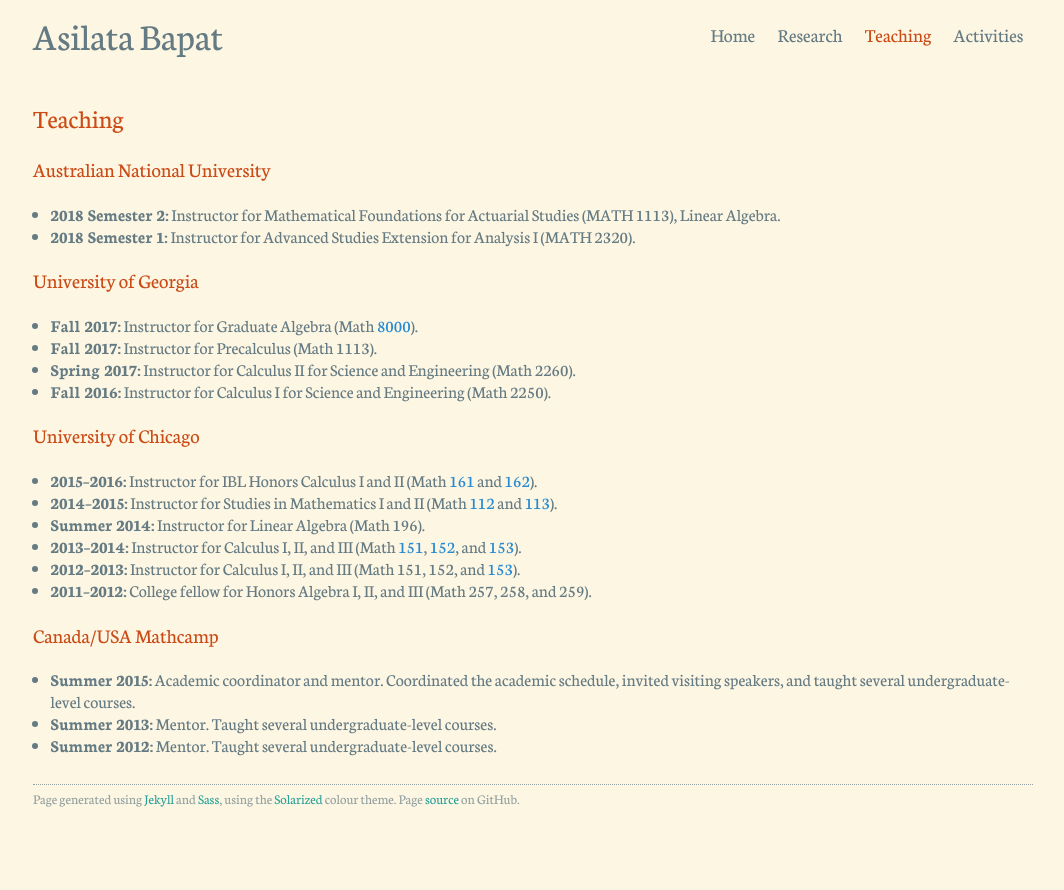
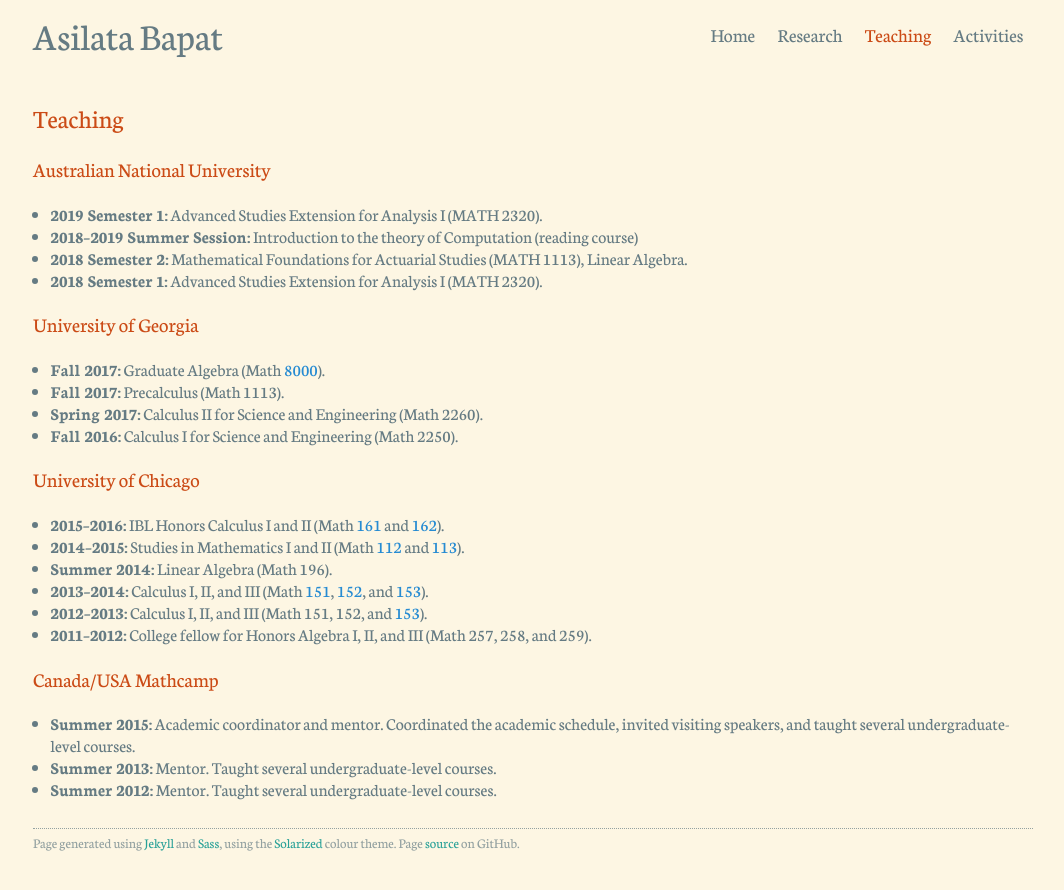
Before and after one commit to dongmouren0/dongmouren.github.io, a Jekyll site: the page built from teaching/index.md, in a window 1280 px wide. Shown: the top 890 px of the page, without its empty margins (107-1171 px from the left). Built offline with Jekyll 4.4.1, drawn with Linux system fonts in a browser that asks for light colours.

Commit message:
Updated teaching.

```diff
--- a/_data/teaching.yml
+++ b/_data/teaching.yml
@@ -1,54 +1,64 @@
-- description: Instructor for Mathematical Foundations for Actuarial Studies (MATH 1113), Linear Algebra.
+- description: Mathematical Foundations for Actuarial Studies (MATH 1113), Linear Algebra.
   location: &anu Australian National University
   date: "2018-07-23"
   display-date: "2018 Semester 2"
 
-- description: Instructor for Advanced Studies Extension for Analysis I (MATH 2320).
+- description: Introduction to the theory of Computation (reading course)
+  location: &anu Australian National University
+  date: "2018-12-01"
+  display-date: "2018–2019 Summer Session"
+
+- description: Advanced Studies Extension for Analysis I (MATH 2320).
   location: *anu
   date: "2018-02-20"
   display-date: "2018 Semester 1"
 
-- description: Instructor for Calculus I for Science and Engineering (Math 2250).
+- description: Advanced Studies Extension for Analysis I (MATH 2320).
+  location: *anu
+  date: "2019-02-25"
+  display-date: "2019 Semester 1"
+
+- description: Calculus I for Science and Engineering (Math 2250).
   location: &uga University of Georgia
   date: "2016-09-05"
   display-date: "Fall 2016"
 
-- description: Instructor for Precalculus (Math 1113).
+- description: Precalculus (Math 1113).
   location: *uga
   date: "2017-08-14"
   display-date: "Fall 2017"
 
-- description: Instructor for Graduate Algebra (Math [8000](/8000fall17/)).
+- description: Graduate Algebra (Math [8000](/8000fall17/)).
   location: *uga
   date: "2017-08-14"
   display-date: "Fall 2017"
 
-- description: Instructor for Calculus II for Science and Engineering (Math 2260).
+- description: Calculus II for Science and Engineering (Math 2260).
   location: *uga
   date: "2017-01-05"
   display-date: "Spring 2017"
 
-- description: Instructor for IBL Honors Calculus I and II (Math [161](http://www.math.uchicago.edu/~mcreek/fall_2015/math_16100/index.html) and [162](162win16/)).
+- description: IBL Honors Calculus I and II (Math [161](http://www.math.uchicago.edu/~mcreek/fall_2015/math_16100/index.html) and [162](162win16/)).
   location: &uchicago University of Chicago
   date: "2015-09-01"
   display-date: "2015--2016"
 
-- description: Instructor for Studies in Mathematics I and II (Math [112](112aut14/) and [113](113win15/)).
+- description: Studies in Mathematics I and II (Math [112](112aut14/) and [113](113win15/)).
   location: *uchicago
   date: "2014-09-01"
   display-date: "2014--2015"
 
-- description: Instructor for Linear Algebra (Math 196).
+- description: Linear Algebra (Math 196).
   location: *uchicago
   date: "2014-06-01"
   display-date: "Summer 2014"
 
-- description: Instructor for Calculus I, II, and III (Math [151](151aut13/), [152](152win14/), and [153](153spr14/)).
+- description: Calculus I, II, and III (Math [151](151aut13/), [152](152win14/), and [153](153spr14/)).
   location: *uchicago
   date: "2013-09-01"
   display-date: "2013--2014"
 
-- description: Instructor for Calculus I, II, and III (Math 151, 152, and [153](153spr13/)).
+- description: Calculus I, II, and III (Math 151, 152, and [153](153spr13/)).
   location: *uchicago
   date: "2012-09-01"
   display-date: "2012--2013"
```
Also changed, not shown: index.md (+2 -1 lines).
